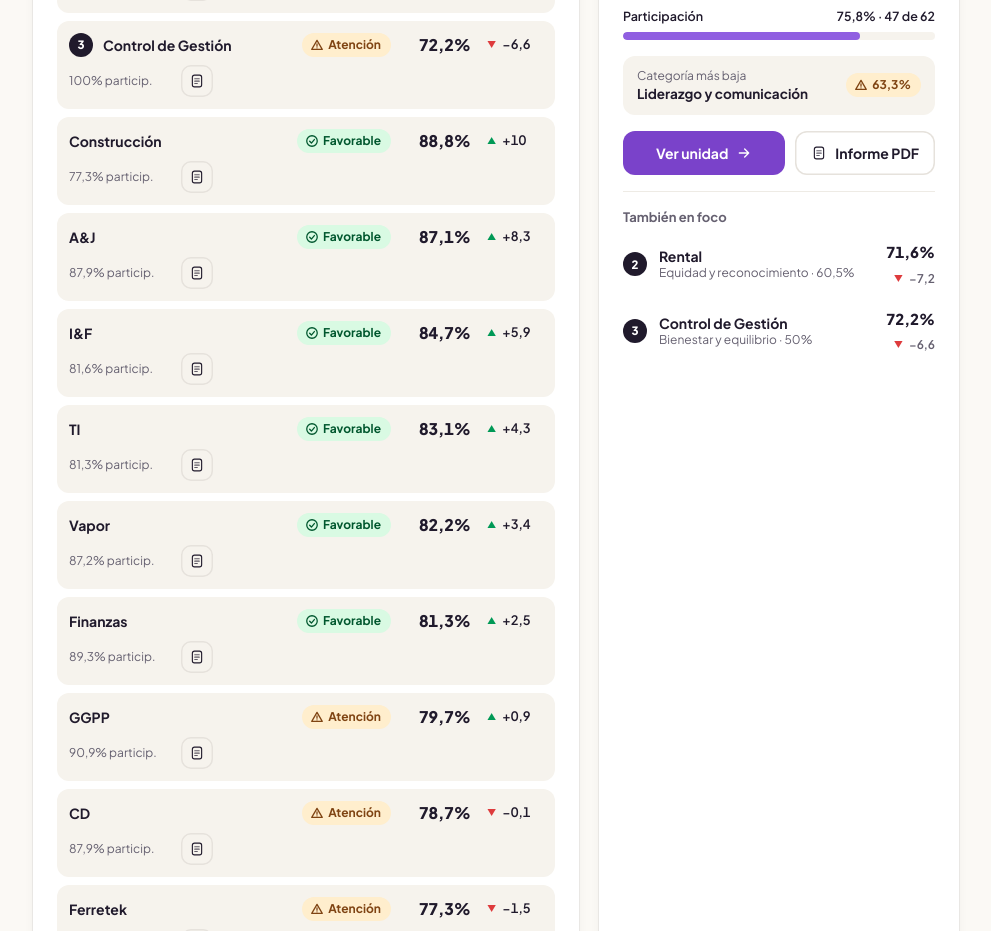
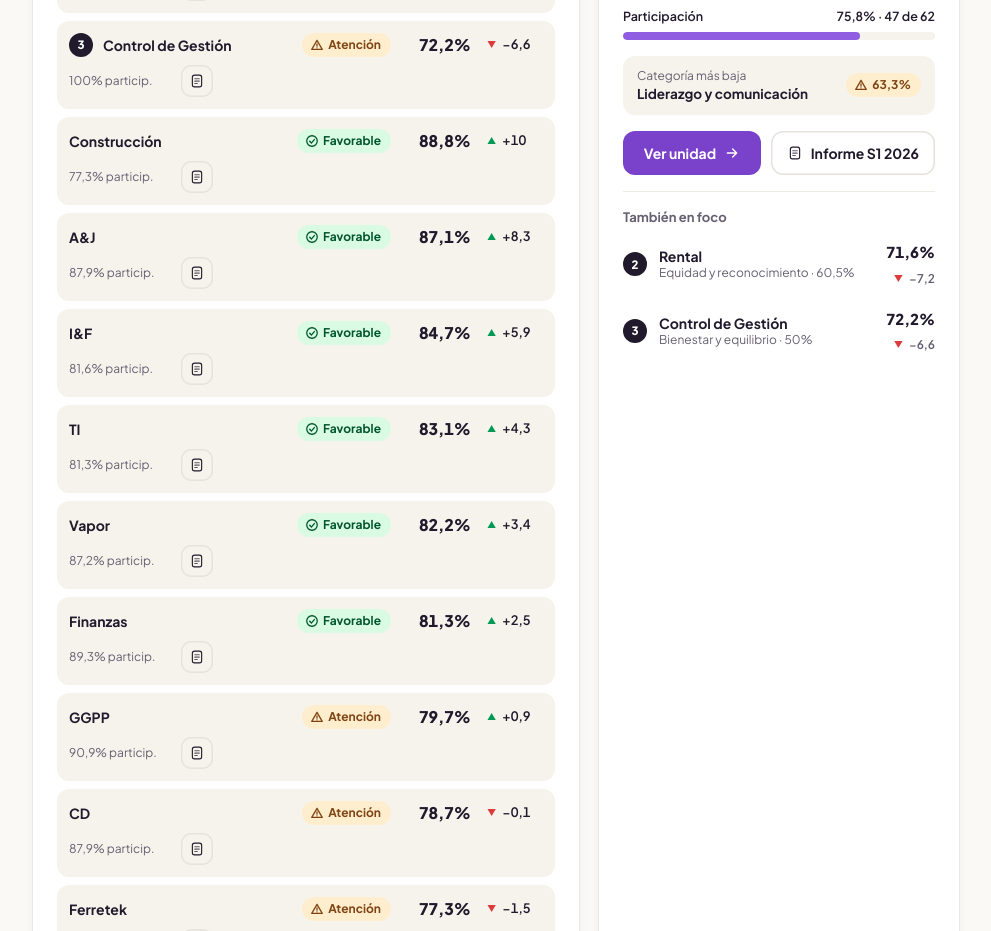
Before and after one commit to ispipipi/emaresa-clima-demo, a React (Vite) app: page / in a window 1280 px wide. Shown: the part 1100-2031 px from the top of the page, without its empty margins (289-1280 px from the left). Built offline with nearby package versions, Linux system fonts and the light colour scheme.

Commit message:
Expose second semester climate report

```diff
--- a/src/components/UnitMap.tsx
+++ b/src/components/UnitMap.tsx
@@ -25,7 +25,7 @@ function ReportButton({ name, compact = false }: { name: string; compact?: boole
   return (
     <a href={report.href} download={report.file} title={`Descargar ${report.label}`} aria-label={`Descargar ${report.label} de ${name}`} className={compact ? 'flex h-8 w-8 items-center justify-center rounded-[10px] text-ink shadow-[inset_0_0_0_1.5px_var(--line)] transition hover:bg-sunken' : `${btnOutline} px-3.5`}>
       <Icon name="doc" className="h-4 w-4" />
-      {compact ? null : 'Informe PDF'}
+      {compact ? null : report.label}
     </a>
   )
 }
@@ -103,7 +103,7 @@ function SelectedPanel({ row, priorities, onSelect }: { row: UnitRow; priorities
       ) : null}
       <div className="flex gap-2.5">
         <Link to={unitPath(row.name)} className={`${btnPrimary} flex-1`}>Ver unidad<Icon name="go" className="h-4 w-4" /></Link>
-        <a href={report.href} download={report.file} className={`${btnOutline} px-3.5`}><Icon name="doc" className="h-4 w-4" />Informe PDF</a>
+        <a href={report.href} download={report.file} className={`${btnOutline} px-3.5`}><Icon name="doc" className="h-4 w-4" />{report.label}</a>
       </div>
       {others.length > 0 ? (
         <div className="border-t border-line-soft pt-4">
--- a/src/pages/CorporatePage.tsx
+++ b/src/pages/CorporatePage.tsx
@@ -8,7 +8,7 @@ import { corporateMonths, corporateQuestions } from '../data/corporativo'
 import { clima } from '../lib/clima'
 import { formatPercent, formatPlain, toneMeta, toneOf } from '../lib/format'
 import { FAVORABLE_THRESHOLD } from '../lib/insights'
-import { reportDefinitions } from '../lib/reports'
+import { reportDefinitions, unitReportsForUnit } from '../lib/reports'
 
 export function CorporatePage() {
   const result = clima.global.resultado_gestion_corporativa
@@ -18,6 +18,7 @@ export function CorporatePage() {
   const opportunity = [...teams].sort((a, b) => a.resultado - b.resultado)[0]
   const questions = [...corporateQuestions].sort((a, b) => a.resultado - b.resultado)
   const diff = result - climate
+  const constructionS2Report = unitReportsForUnit('Construcción').find((report) => report.current)
 
   return (
     <>
@@ -31,6 +32,9 @@ export function CorporatePage() {
             <a href={`${import.meta.env.BASE_URL}reportes/${reportDefinitions.corporate.file}`} download={reportDefinitions.corporate.file} className={`${btnPrimary} h-[46px]`}>
               <Icon name="down" className="h-[19px] w-[19px]" />Descargar informe PDF<span className="border-l border-white/45 pl-2.5 text-xs font-semibold">S1 2026</span>
             </a>
+            {constructionS2Report ? <a href={`${import.meta.env.BASE_URL}reportes/unidades/${constructionS2Report.file}`} download={constructionS2Report.file} title="El informe S2 2026 disponible corresponde a Construcción." className={`${btnOutline} h-[46px]`}>
+              <Icon name="doc" className="h-[18px] w-[18px] text-brand-deep" />Descargar {constructionS2Report.label} · Construcción
+            </a> : null}
             <Link to="/" className={`${btnOutline} h-[46px]`}><Icon name="grid" className="h-[18px] w-[18px]" />Ver el clima global</Link>
           </>
         }
--- a/src/pages/UnitDetailPage.tsx
+++ b/src/pages/UnitDetailPage.tsx
@@ -38,7 +38,10 @@ export function UnitDetailPage() {
     <>
       <PageHeader
         tone={tone}
-        eyebrow={<span className="inline-flex items-center gap-2"><Icon name="unit" className="h-[17px] w-[17px]" />Unidad de negocio · Semestre 1 · 2026</span>}
+        eyebrow={<>
+          <span className="inline-flex items-center gap-2"><Icon name="unit" className="h-[17px] w-[17px]" />Unidad de negocio · Semestre 1 · 2026</span>
+          {reports.some((report) => report.current) ? <span className="inline-flex h-7 items-center rounded-full bg-fav-soft px-3 text-[12px] font-bold text-fav-ink">Informe S2 2026 disponible</span> : null}
+        </>}
         title={unidad.unidad}
         subtitle={`${formatPlain(unidad.enviadas)} personas invitadas · ${unidad.divisiones.length === 1 ? '1 división legal' : `${unidad.divisiones.length} divisiones legales`}`}
         actions={
@@ -46,7 +49,7 @@ export function UnitDetailPage() {
             {reports.map((report, index) => (
               <a key={report.id} href={`${import.meta.env.BASE_URL}reportes/unidades/${report.file}`} download={report.file} title={report.description} className={index === 0 ? `${btnPrimary} h-[46px]` : `${btnOutline} h-[46px]`}>
                 <Icon name="down" className="h-[19px] w-[19px]" />
-                {index === 0 ? `Descargar ${report.label.toLowerCase().replace('informe', 'informe')}` : report.label}
+                {index === 0 ? `Descargar ${report.label}` : report.label}
                 <span className="border-l border-current pl-2.5 text-xs font-semibold opacity-80">PDF</span>
               </a>
             ))}
```
